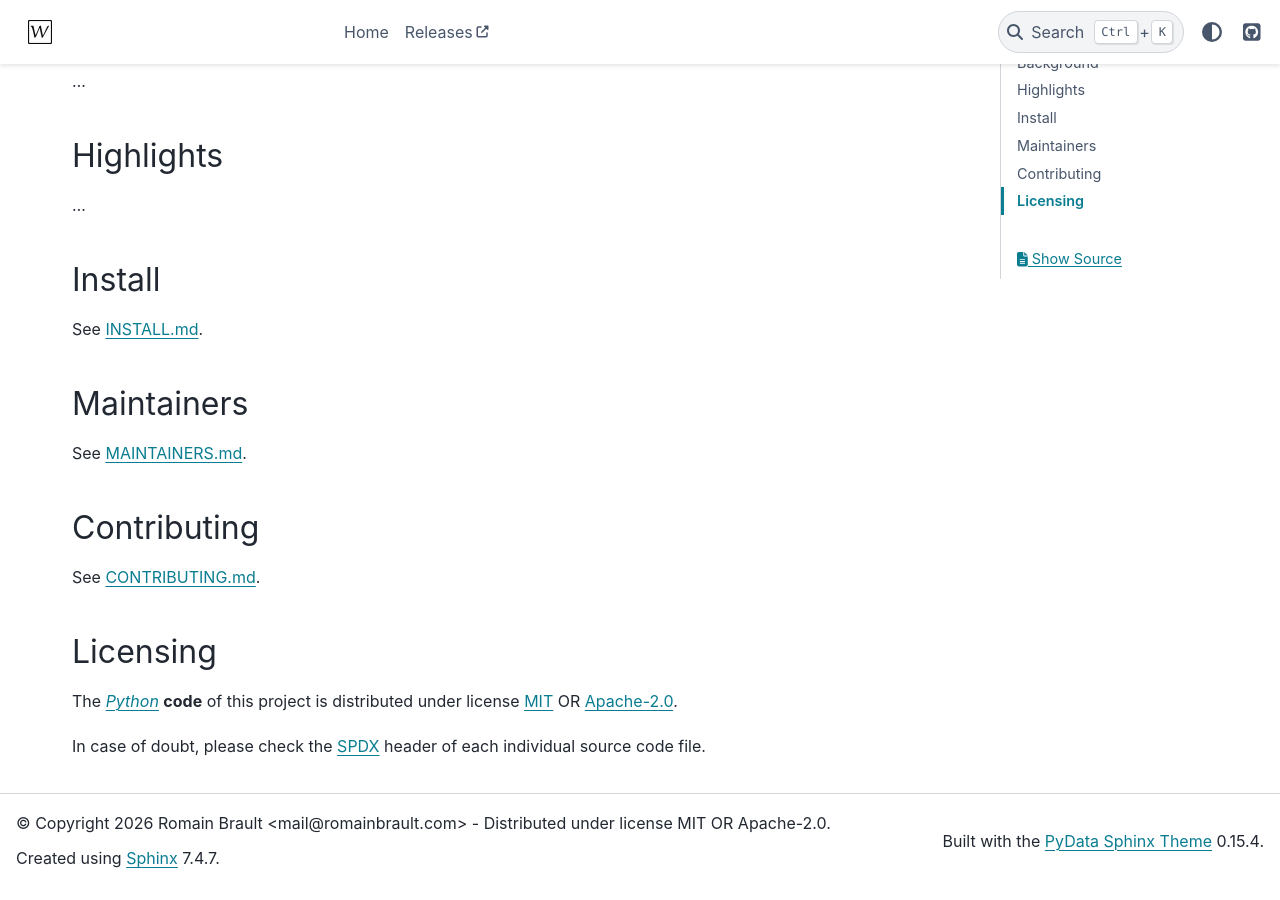
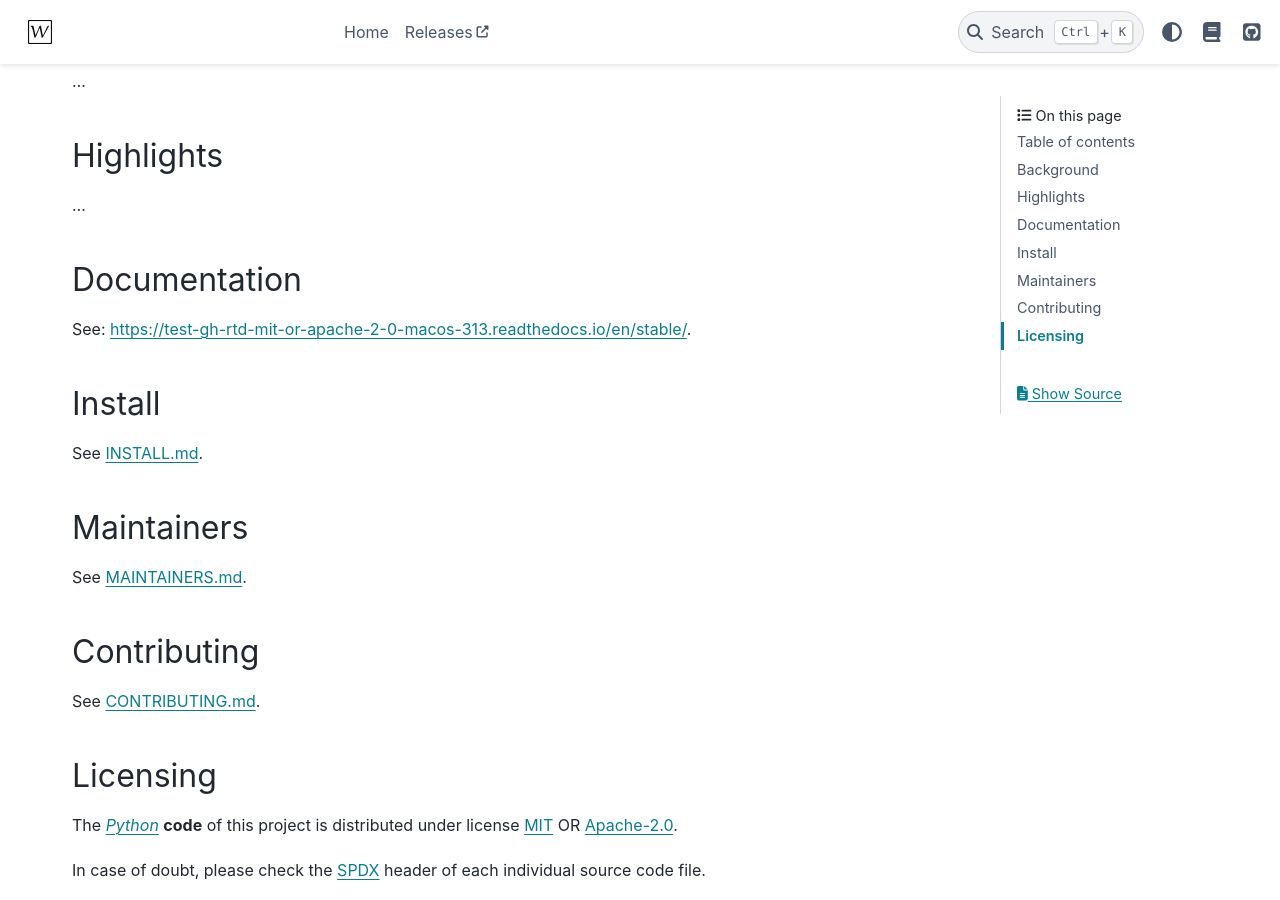
Before and after one commit to whiteprints-tests/test-gh-rtd-mit-or-apache-2-0-macos-313, a Sphinx documentation site: the page built from docs/index.md, in a window 1280 px wide and 900 px high, scrolled down 786 px. Built offline with Sphinx 7.4.7 and the PyData theme 0.15.4, drawn with Linux system fonts in a browser that asks for light colours; pages that are not in the unit, such as notebooks, are missing from menus; comment, search, counter and statistics services are not loaded.

Commit message:
feat: ✨ add ReadTheDocs integration

```diff
--- a/README.md
+++ b/README.md
@@ -18,6 +18,7 @@
         <a href="https://spdx.org/licenses"><img alt="license badge" src="https://img.shields.io/badge/📝_License-MIT OR Apache--2.0-4CAF50.svg"/></a>
         <a href="https://github.com/whiteprints-tests/test-gh-rtd-mit-or-apache-2-0-macos-313/discussions"><img alt="GitHub Discussions" src="https://img.shields.io/github/discussions/whiteprints-tests/test-gh-rtd-mit-or-apache-2-0-macos-313.svg?logo=GitHub"></a>
         <a href="https://api.reuse.software/info/github.com/whiteprints-tests/test-gh-rtd-mit-or-apache-2-0-macos-313"><img alt="REUSE status" src="https://api.reuse.software/badge/github.com/whiteprints-tests/test-gh-rtd-mit-or-apache-2-0-macos-313"/></a>
+        <a href='https://readthedocs.org/projects/test-gh-rtd-mit-or-apache-2-0-macos-313/'><img src='https://readthedocs.org/projects/test-gh-rtd-mit-or-apache-2-0-macos-313/badge/?version=latest' alt='Documentation Status' /></a>
         <a href="https://www.contributor-covenant.org/version/2/1/code_of_conduct/"><img alt="contributor covenant badge" src="https://img.shields.io/badge/Contributor_Covenant-2.1-4BAAAA.svg?logo=contributorcovenant"/></a>
     </p>
 </div>
@@ -38,6 +39,10 @@
 ## Highlights
 
 ...
+
+## Documentation
+
+See: https://test-gh-rtd-mit-or-apache-2-0-macos-313.readthedocs.io/en/stable/.
 
 ## Install
 
--- a/docs/conf.py
+++ b/docs/conf.py
@@ -6,6 +6,7 @@
 
 # pylint: disable=invalid-name
 
+import os
 from importlib import metadata
 from pathlib import Path
 
@@ -53,9 +54,19 @@
 html_logo = "_static/logo.svg"
 html_static_path = ["_static"]
 html_extra_path = []
+html_baseurl = os.environ.get("READTHEDOCS_CANONICAL_URL", "/")
+html_js_files = [
+    "readthedocs.js",
+]
 html_theme = "pydata_sphinx_theme"
 html_theme_options = {
     "icon_links": [
+        {
+            "name": "ReadTheDocs",
+            "url": "https://readthedocs.org/projects/test-gh-rtd-mit-or-apache-2-0-macos-313",
+            "icon": "fa-solid fa-book",
+            "type": "fontawesome",
+        },
         {
             "name": "GitHub",
             "url": (
@@ -103,4 +114,6 @@
 exclude_patterns = [
     "_autoapi_templates/**",
 ]
-linkcheck_ignore = []
+linkcheck_ignore = [
+    r"https://.*\.readthedocs\.io/en/stable/",
+]
```
Also changed, not shown: docs/readthedocs.js (added, +11 -0 lines), .readthedocs.yml (added), 3 other files.
